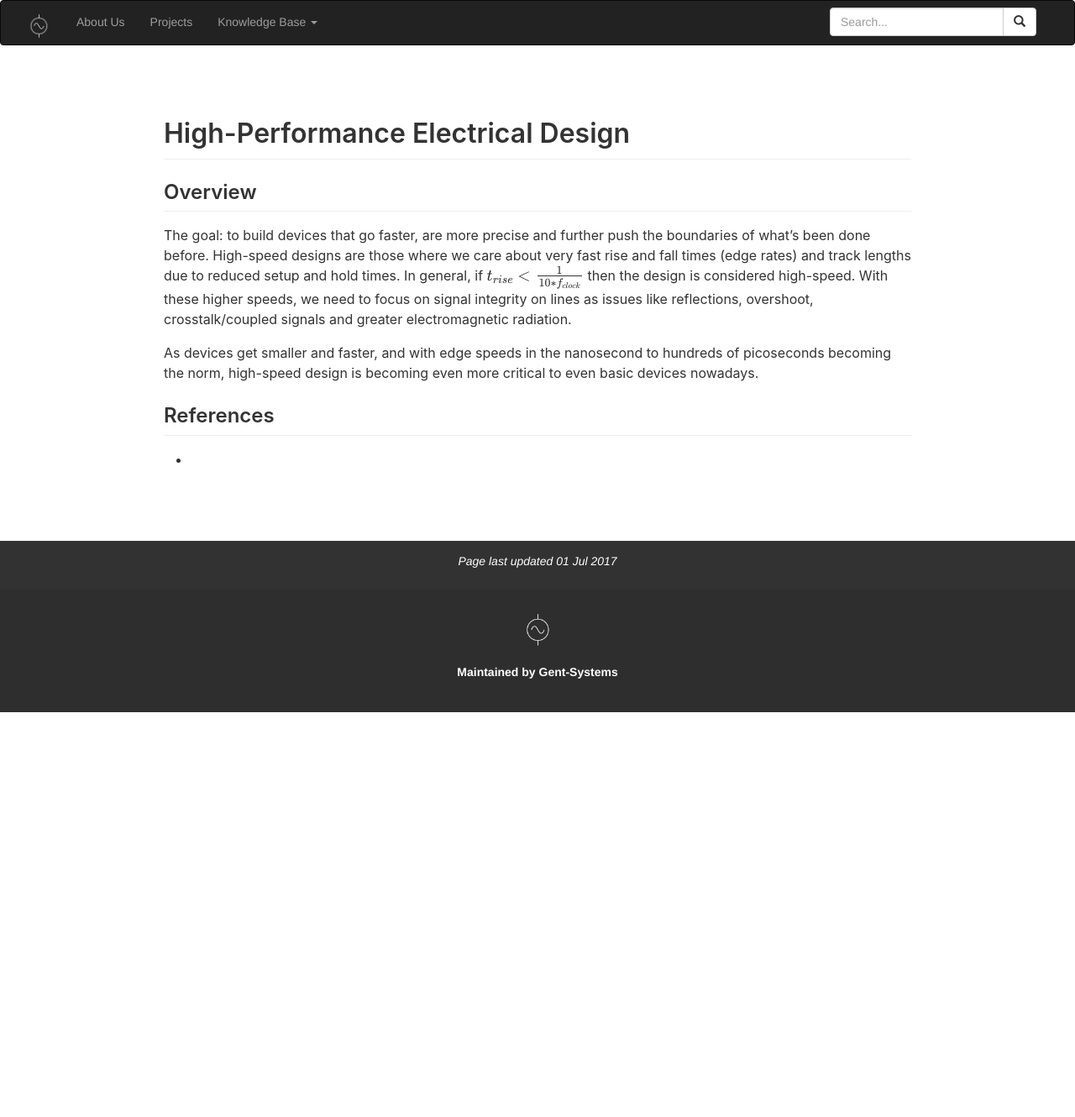
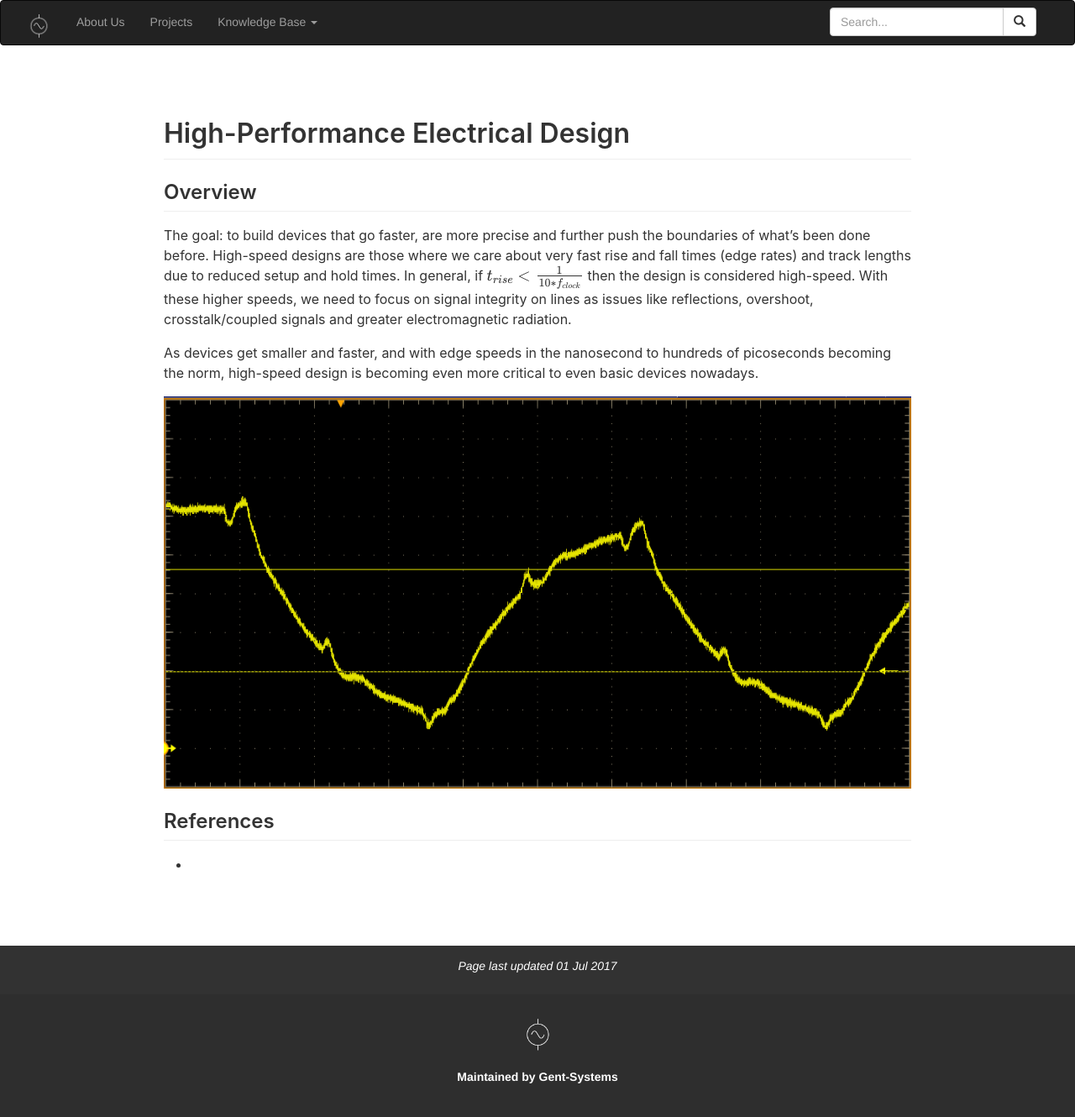
Before and after one commit to Gent-Systems/gent-systems-website, a Jekyll site: the page built from kb/analog/high-performance design.md, in a window 1280 px wide. Shown: the whole page at 84% size. Built offline with Jekyll 4.4.1, drawn with Linux system fonts in a browser that asks for light colours; nearby versions of some CDN libraries; formulas are drawn with MathJax 3; comment, search, counter and statistics services are not loaded; before the commit the page ends 900 px from its top, so only the background shows below that.

Commit message:
additions of SI

```diff
--- a/kb/analog/high-performance design.md
+++ b/kb/analog/high-performance design.md
@@ -16,6 +16,8 @@ The goal: to build devices that go faster, are more precise and further push the
 
 As devices get smaller and faster, and with edge speeds in the nanosecond to hundreds of picoseconds becoming the norm, high-speed design is becoming even more critical to even basic devices nowadays.
 
+![Signal Integrity](SI_capture.png)
+
 ## References
 
 *
```
Also changed, not shown: kb/analog/SI_capture.png (added), kb/analog/digi.png (renamed from assets/kb/digi.png).
